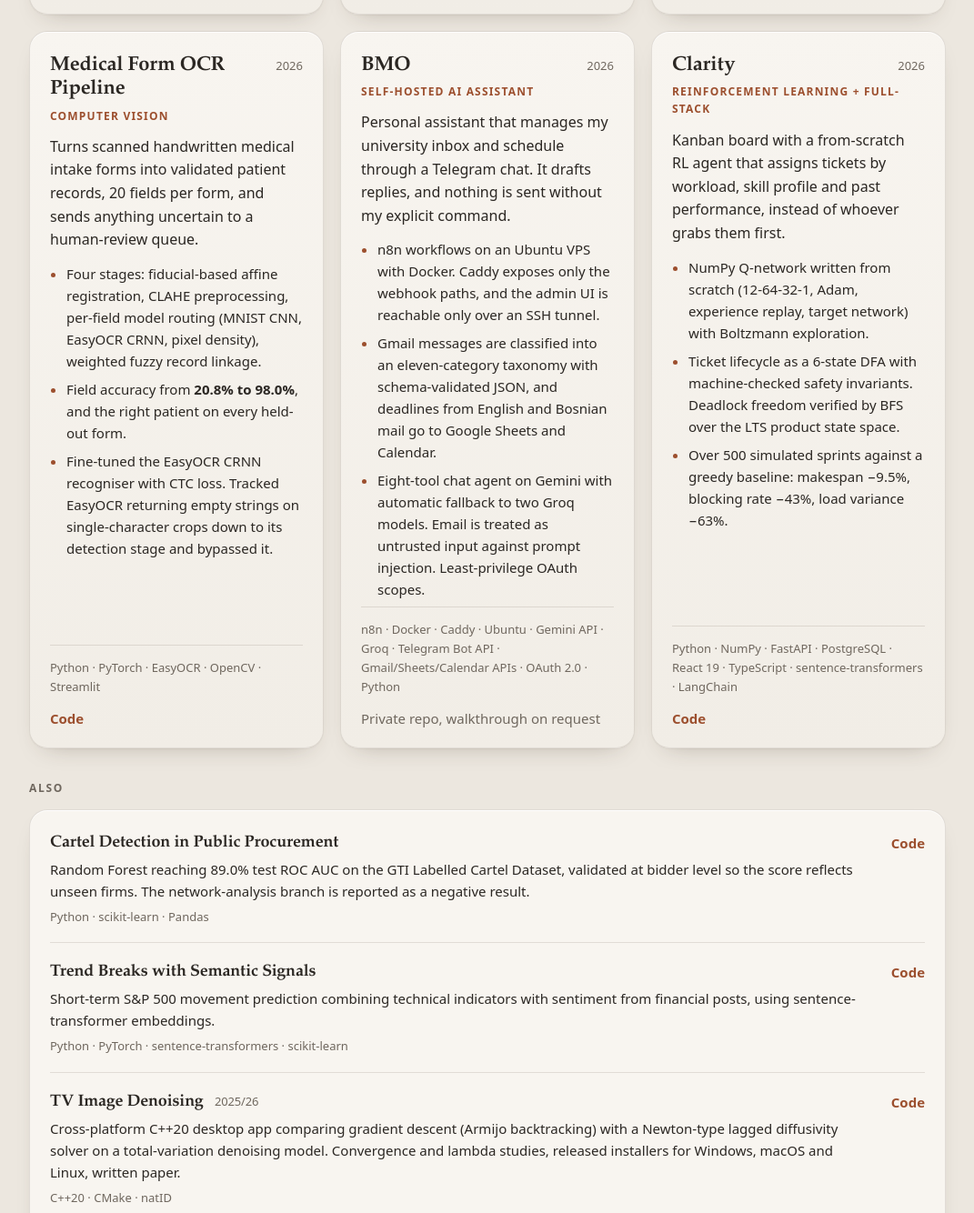
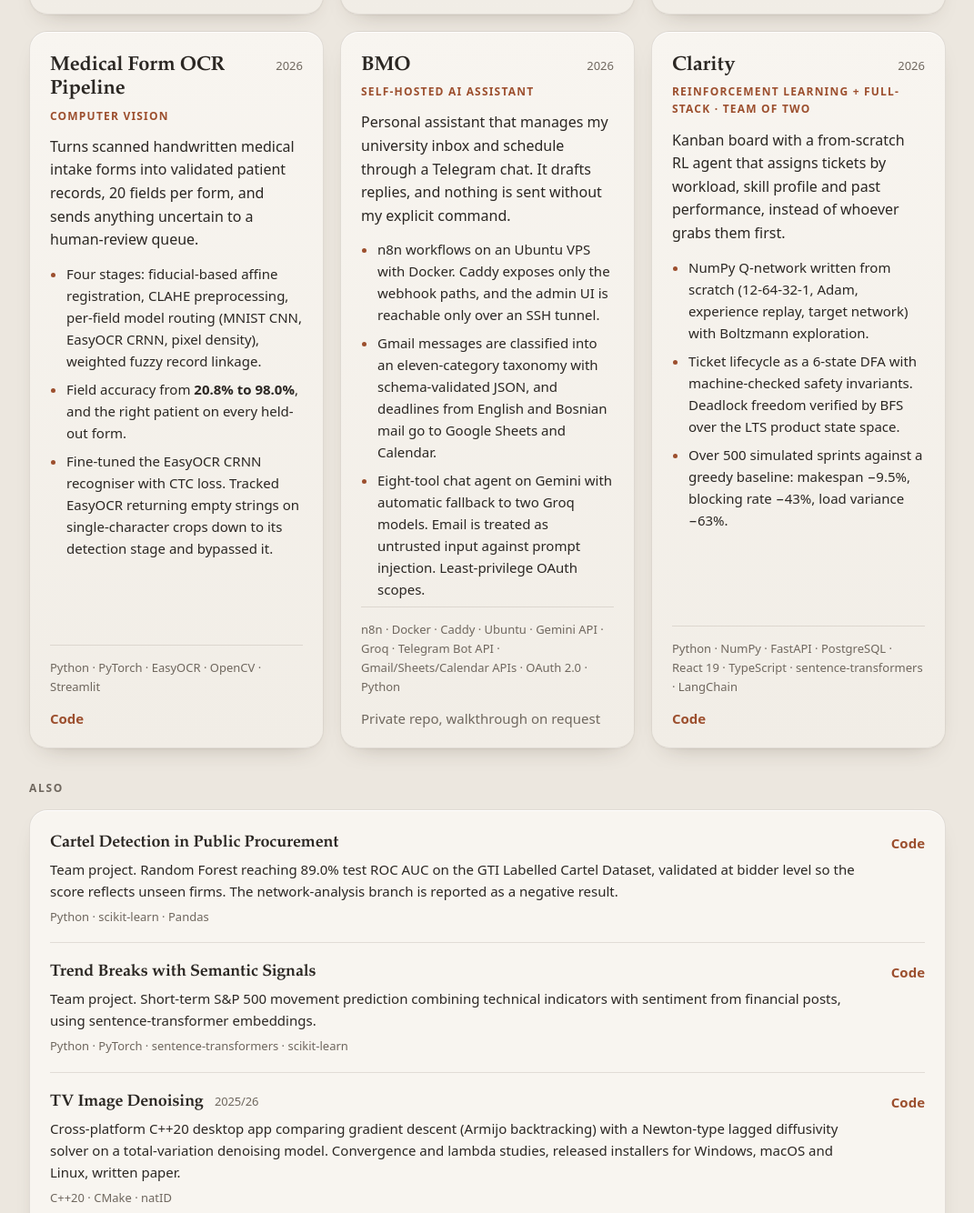
Before and after one commit to vrosi21/portfolio, a plain HTML site: page index.html in a window 1280 px wide. Shown: the part 1754-3088 px from the top of the page at 91% size, without its empty margins (104-1175 px from the left). Drawn offline with Linux system fonts and the light colour scheme.

Commit message:
Mark team projects (Clarity, cartel detection, trend breaks)
Co-Authored-By: Claude Opus 5.5 <noreply@anthropic.com>

```diff
--- a/index.html
+++ b/index.html
@@ -133,7 +133,7 @@
 
     <article class="card" data-tags="ai fullstack">
       <div class="card-top"><h3>Clarity</h3><span class="year">2026</span></div>
-      <p class="kind">Reinforcement learning + full-stack</p>
+      <p class="kind">Reinforcement learning + full-stack · team of two</p>
       <p class="lede">Kanban board with a from-scratch RL agent that assigns tickets by workload, skill profile and past performance, instead of whoever grabs them first.</p>
       <ul>
         <li>NumPy Q-network written from scratch (12-64-32-1, Adam, experience replay, target network) with Boltzmann exploration.</li>
@@ -150,12 +150,12 @@
   <div class="list">
 
     <article class="row" data-tags="ai">
-      <div><h3>Cartel Detection in Public Procurement</h3><p>Random Forest reaching 89.0% test ROC AUC on the GTI Labelled Cartel Dataset, validated at bidder level so the score reflects unseen firms. The network-analysis branch is reported as a negative result.</p><p class="stack">Python · scikit-learn · Pandas</p></div>
+      <div><h3>Cartel Detection in Public Procurement</h3><p>Team project. Random Forest reaching 89.0% test ROC AUC on the GTI Labelled Cartel Dataset, validated at bidder level so the score reflects unseen firms. The network-analysis branch is reported as a negative result.</p><p class="stack">Python · scikit-learn · Pandas</p></div>
       <p class="card-links"><a href="https://github.com/uoloki/Anomaly-Detection-in-Procurement">Code</a></p>
     </article>
 
     <article class="row" data-tags="ai">
-      <div><h3>Trend Breaks with Semantic Signals</h3><p>Short-term S&amp;P 500 movement prediction combining technical indicators with sentiment from financial posts, using sentence-transformer embeddings.</p><p class="stack">Python · PyTorch · sentence-transformers · scikit-learn</p></div>
+      <div><h3>Trend Breaks with Semantic Signals</h3><p>Team project. Short-term S&amp;P 500 movement prediction combining technical indicators with sentiment from financial posts, using sentence-transformer embeddings.</p><p class="stack">Python · PyTorch · sentence-transformers · scikit-learn</p></div>
       <p class="card-links"><a href="https://github.com/uoloki/Detecting-Trend-Breaks-with-Semantic-Signals">Code</a></p>
     </article>
 
```
